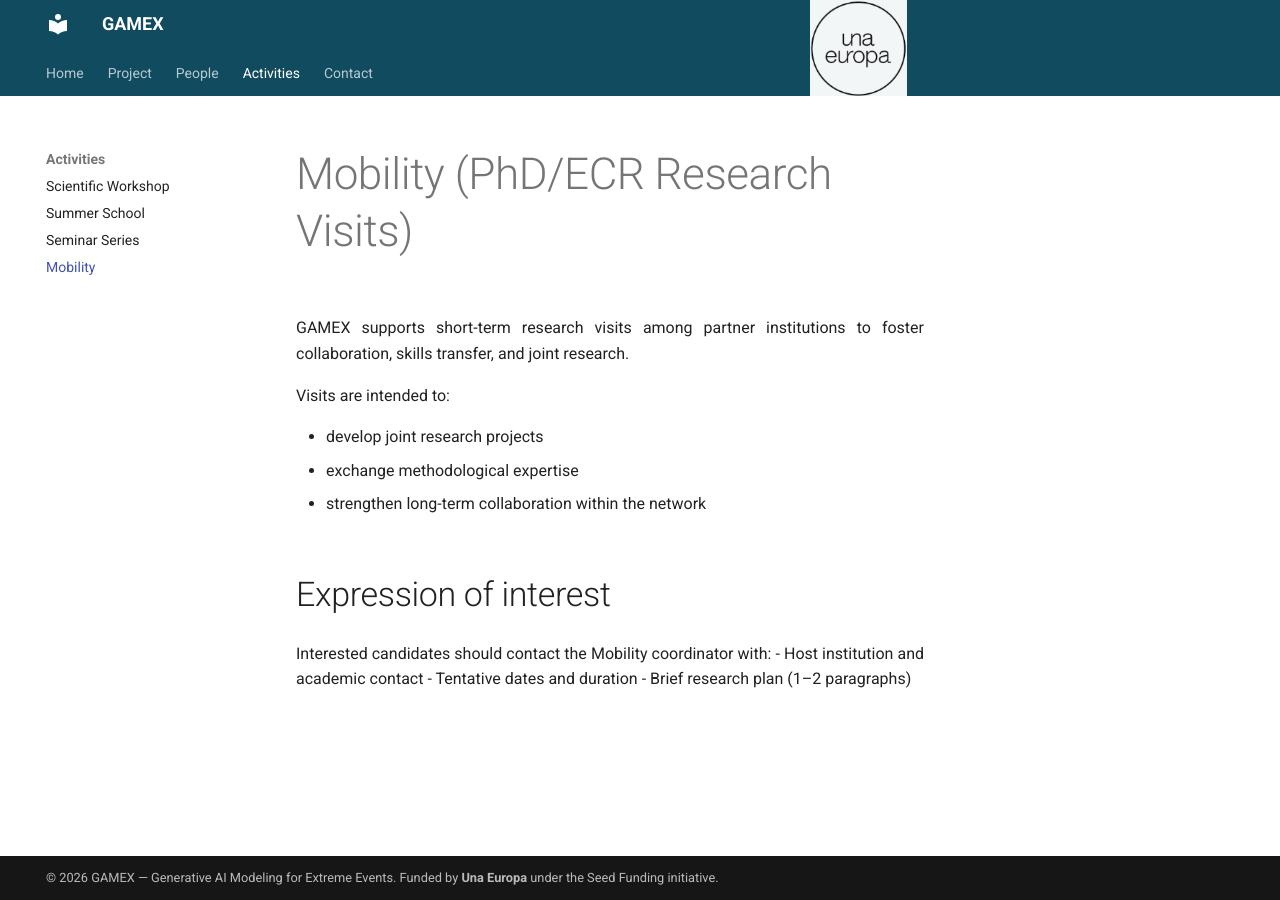
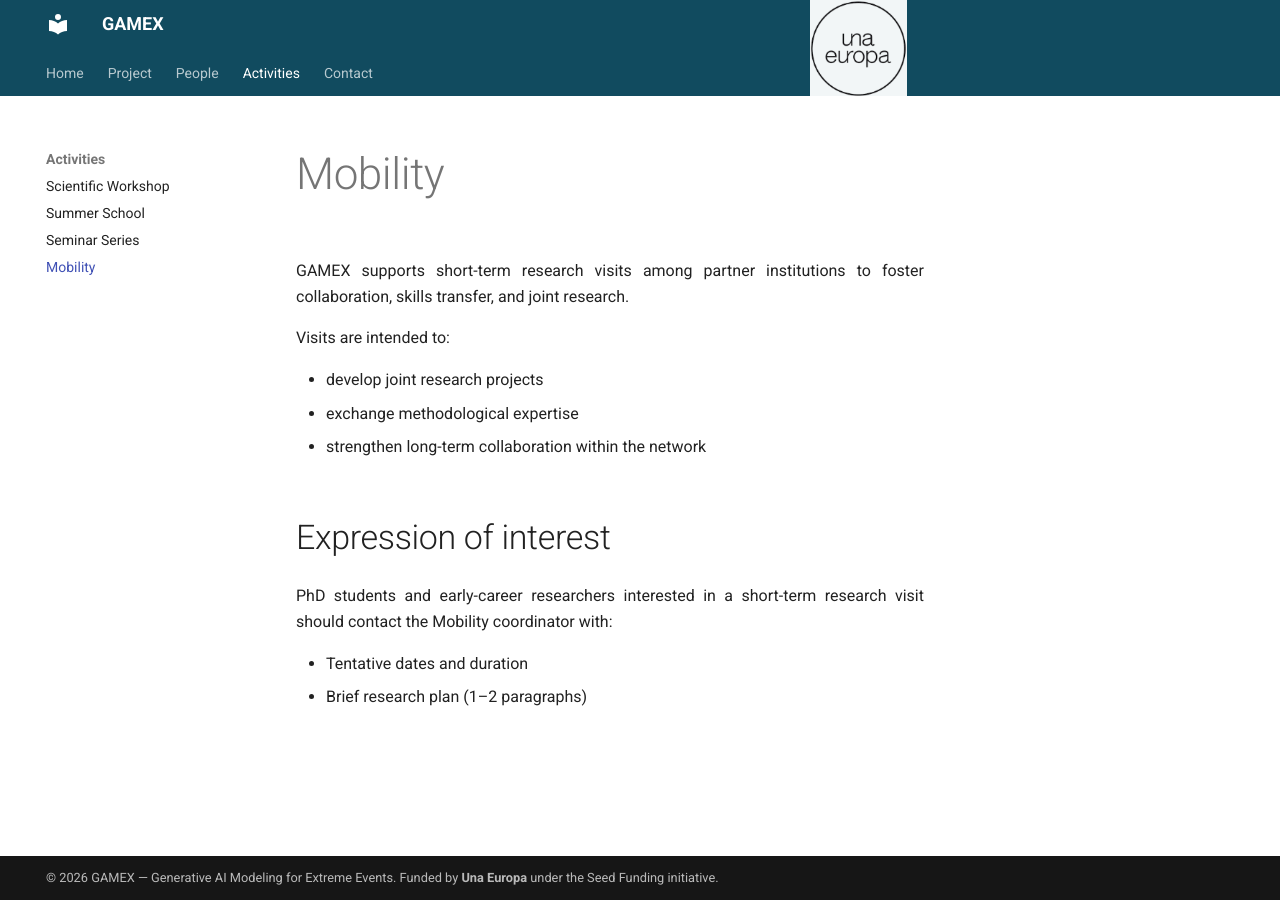
Before and after one commit to gamex-network/gamex-network.github.io, an MkDocs documentation site: the page built from docs/mobility.md, in a window 1280 px wide. Built offline with MkDocs 1.6.1 and Material for MkDocs 9.7.7, drawn with Linux system fonts in a browser that asks for light colours.

Commit message:
Update mobility.md

```diff
--- a/docs/mobility.md
+++ b/docs/mobility.md
@@ -1,4 +1,4 @@
-# Mobility (PhD/ECR Research Visits)
+# Mobility
 
 GAMEX supports short-term research visits among partner institutions to foster collaboration, skills transfer, and joint research.
 
@@ -9,7 +9,7 @@ Visits are intended to:
 - strengthen long-term collaboration within the network
 
 ## Expression of interest
-Interested candidates should contact the Mobility coordinator with:
-- Host institution and academic contact
+PhD students and early-career researchers interested in a short-term research visit should contact the Mobility coordinator with:
+
 - Tentative dates and duration
 - Brief research plan (1–2 paragraphs)
```
